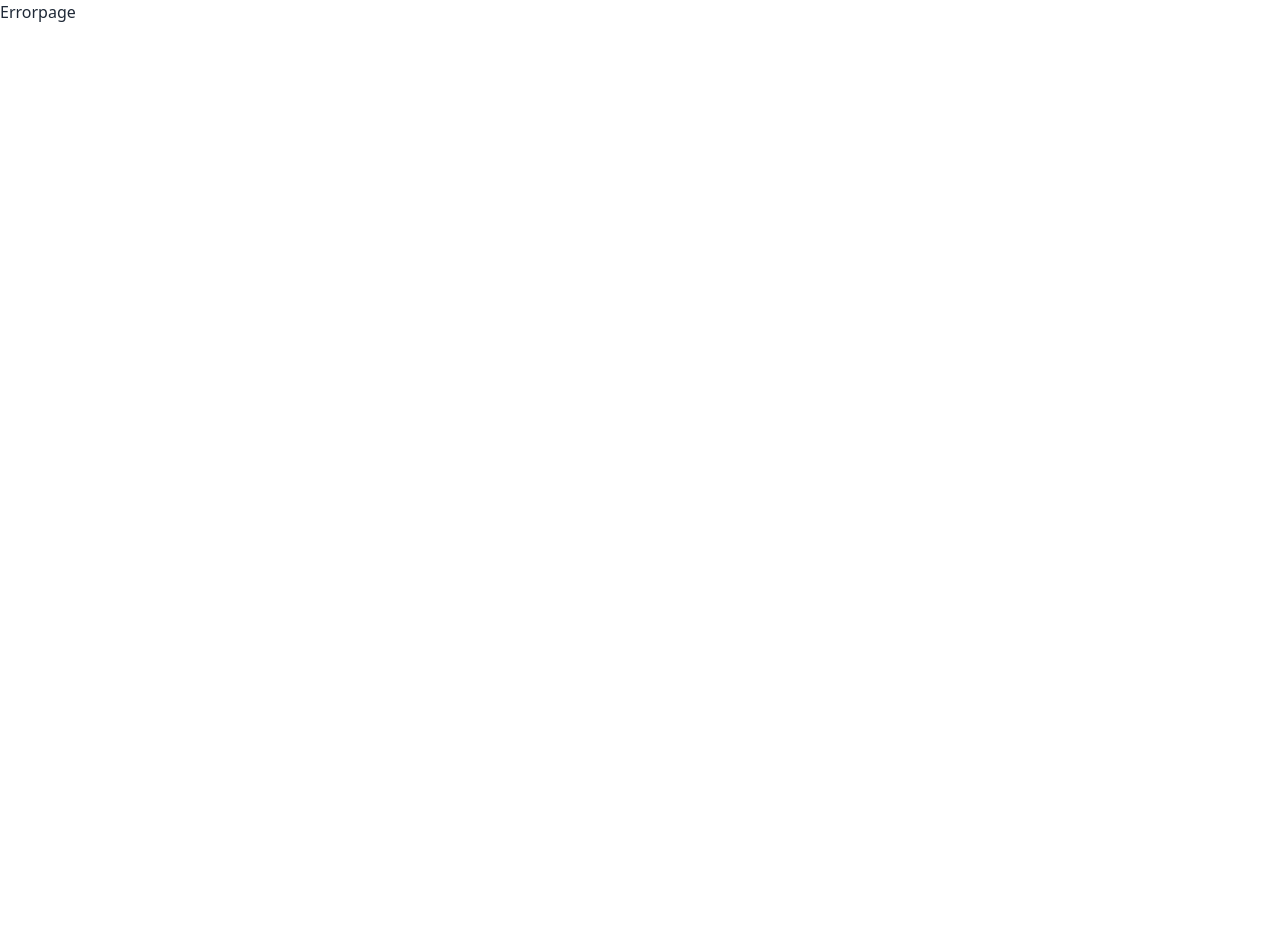
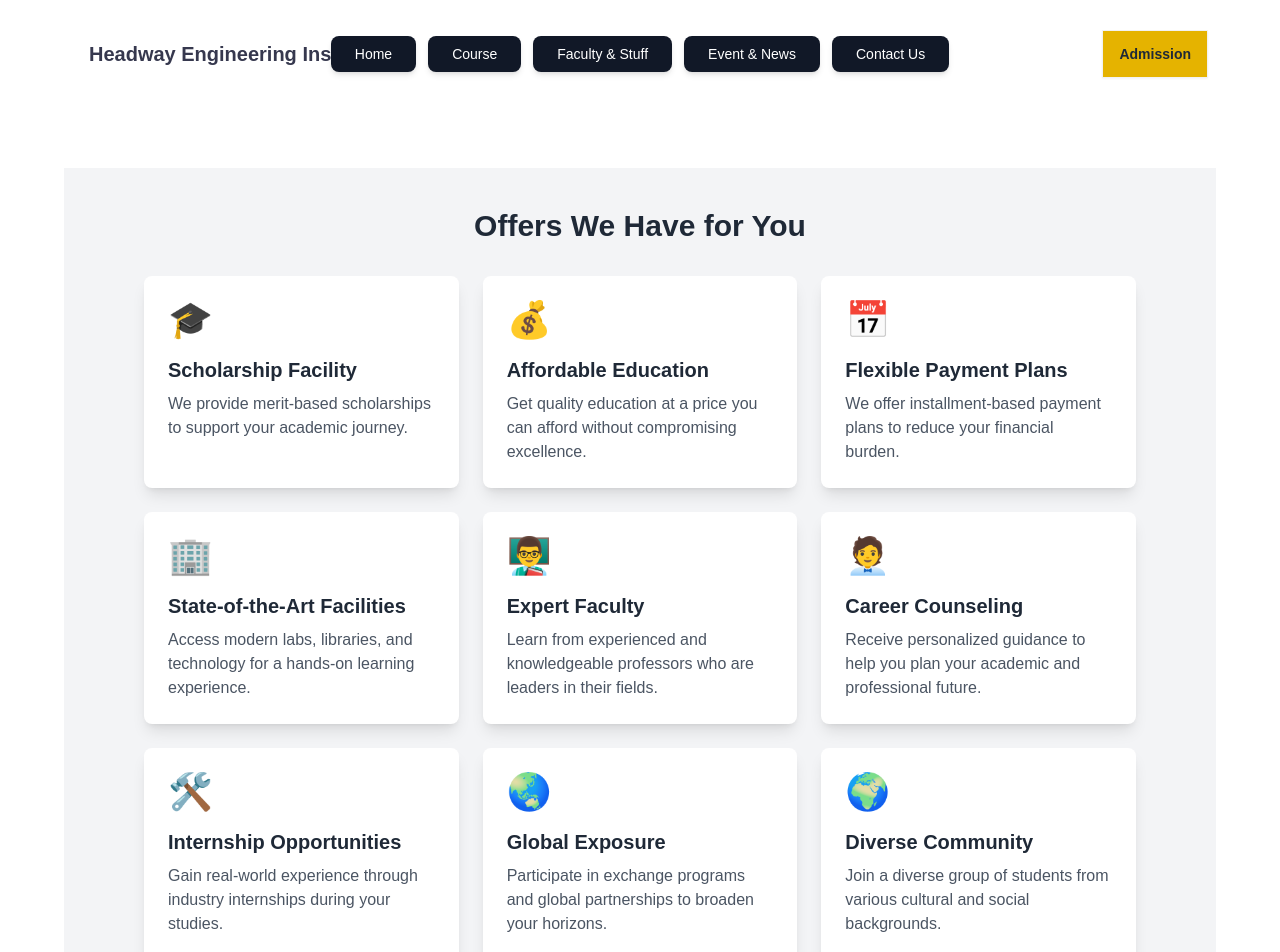
Before and after one commit to A-Farabi/college-admission-system-client, a React (Vite) app: page /offers in a window 1280 px wide. Before the commit this address had no page. Shown: the top 952 px of the page. Before the commit the page ends 800 px from the top, so only its background shows below. Built offline with nearby package versions, Linux system fonts and the light colour scheme.

Commit message:
offers route functionlity done

```diff
--- /dev/null
+++ b/public/offers.json
@@ -0,0 +1,47 @@
+[
+    {
+        "title": "Scholarship Facility",
+        "description": "We provide merit-based scholarships to support your academic journey.",
+        "icon": "🎓"
+    },
+    {
+        "title": "Affordable Education",
+        "description": "Get quality education at a price you can afford without compromising excellence.",
+        "icon": "💰"
+    },
+    {
+        "title": "Flexible Payment Plans",
+        "description": "We offer installment-based payment plans to reduce your financial burden.",
+        "icon": "📅"
+    },
+    {
+        "title": "State-of-the-Art Facilities",
+        "description": "Access modern labs, libraries, and technology for a hands-on learning experience.",
+        "icon": "🏢"
+    },
+    {
+        "title": "Expert Faculty",
+        "description": "Learn from experienced and knowledgeable professors who are leaders in their fields.",
+        "icon": "👨‍🏫"
+    },
+    {
+        "title": "Career Counseling",
+        "description": "Receive personalized guidance to help you plan your academic and professional future.",
+        "icon": "🧑‍💼"
+    },
+    {
+        "title": "Internship Opportunities",
+        "description": "Gain real-world experience through industry internships during your studies.",
+        "icon": "🛠️"
+    },
+    {
+        "title": "Global Exposure",
+        "description": "Participate in exchange programs and global partnerships to broaden your horizons.",
+        "icon": "🌏"
+    },
+    {
+        "title": "Diverse Community",
+        "description": "Join a diverse group of students from various cultural and social backgrounds.",
+        "icon": "🌍"
+    }
+]
--- a/src/Components/Home.jsx
+++ b/src/Components/Home.jsx
@@ -1,10 +1,44 @@
-import React from 'react';
+import React, { useEffect, useState } from 'react';
 import Banner from './Banner';
+import { Link } from 'react-router-dom';
 
 const Home = () => {
+
+    const [cardData, setCardData] = useState([])
+
+    console.log(cardData);
+
+    useEffect(() => {
+        fetch('/offers.json')
+            .then(res => res.json())
+            .then(data => setCardData(data))
+    }, [])
+
     return (
         <div>
             <Banner></Banner>
+            <div>
+                <div>
+                    <div className="bg-gray-100 py-10 mt-20">
+                        <h2 className="text-3xl font-bold text-center text-gray-800 mb-8">Offers We Have for You</h2>
+                        <div className="grid grid-cols-1 sm:grid-cols-2 lg:grid-cols-3 gap-6 px-6 lg:px-20">
+                            {cardData.slice(0, 3).map((cardData, index) => (
+                                <div
+                                    key={index}
+                                    className="bg-white shadow-lg rounded-lg p-6 hover:shadow-xl transition duration-300"
+                                >
+                                    <div className="text-4xl mb-4 text-blue-500">{cardData.icon}</div>
+                                    <h3 className="text-xl font-bold text-gray-800 mb-2">{cardData.title}</h3>
+                                    <p className="text-gray-600">{cardData.description}</p>
+                                </div>
+                            ))}
+                        </div>
+                        <div className='text-center mt-10'>
+                            <Link to={"/offers"} className='btn bg-yellow-500'>Show All Offers</Link>
+                        </div>
+                    </div>
+                </div>
+            </div>
         </div>
     );
 };
--- a/src/Components/Root.jsx
+++ b/src/Components/Root.jsx
@@ -2,6 +2,7 @@ import React from 'react';
 import Navbar from './Navbar';
 import Home from './Home';
 import Footer from './Footer';
+import { Outlet } from 'react-router-dom';
 
 const Root = () => {
     return (
@@ -9,7 +10,7 @@ const Root = () => {
             <div className='mt-5'>
                 <Navbar></Navbar>
             </div>
-            <Home></Home>
+            <Outlet></Outlet>
             <div className='mt-20'>
                 <Footer></Footer>
             </div>
--- /dev/null
+++ b/src/Pages/Offers.jsx
@@ -0,0 +1,39 @@
+import React, { useEffect, useState } from 'react';
+import { Link, useLoaderData } from 'react-router-dom';
+
+const Offers = () => {
+
+    const [cardData, setCardData] = useState([])
+
+    console.log(cardData);
+
+    useEffect(()=>{
+        fetch('/offers.json')
+        .then(res =>res.json())
+        .then(data => setCardData(data))
+    },[])
+
+    return (
+        <div>
+            <div>
+                <div className="bg-gray-100 py-10 mt-20">
+                    <h2 className="text-3xl font-bold text-center text-gray-800 mb-8">Offers We Have for You</h2>
+                    <div className="grid grid-cols-1 sm:grid-cols-2 lg:grid-cols-3 gap-6 px-6 lg:px-20">
+                        {cardData.map((cardData, index) => (
+                            <div
+                                key={index}
+                                className="bg-white shadow-lg rounded-lg p-6 hover:shadow-xl transition duration-300"
+                            >
+                                <div className="text-4xl mb-4 text-blue-500">{cardData.icon}</div>
+                                <h3 className="text-xl font-bold text-gray-800 mb-2">{cardData.title}</h3>
+                                <p className="text-gray-600">{cardData.description}</p>
+                            </div>
+                        ))}
+                    </div>
+                </div>
+            </div>
+        </div>
+    );
+};
+
+export default Offers;
--- a/src/main.jsx
+++ b/src/main.jsx
@@ -14,6 +14,7 @@ import Admission from './Components/Admission.jsx';
 import Faculty_Stuff from './Components/Faculty_Stuff.jsx';
 import EventnNews from './Components/EventnNews.jsx';
 import ContactUs from './Components/ContactUs.jsx';
+import Offers from './Pages/Offers.jsx';
 
 const router = createBrowserRouter([
   {
@@ -45,6 +46,10 @@ const router = createBrowserRouter([
         path: "/contactus",
         element: <ContactUs></ContactUs>,
       },
+      {
+        path: "/offers",
+        element: <Offers></Offers>,
+      },
     ],
   },
 ]);
```
